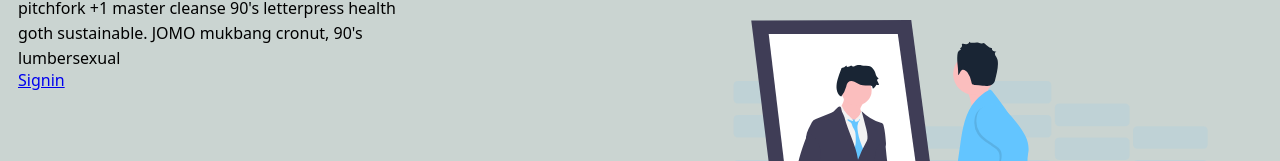
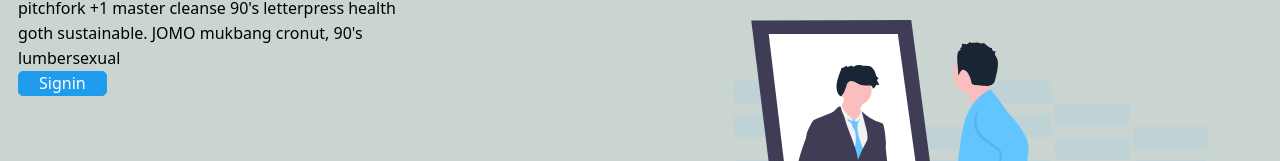
Before and after one commit to abdu652/mini-jop-project, a React (Vite) app in the folder frontend/: page / in a window 1280 px wide. Shown: the part 256-417 px from the top of the page. Built offline with nearby package versions, Linux system fonts and the light colour scheme.

Commit message:
land style

```diff
--- a/frontend/src/styles/Landing.css
+++ b/frontend/src/styles/Landing.css
@@ -67,3 +67,14 @@
 
 
 }
+
+.page-info a{
+   text-decoration: none;
+   background: #209CEE;
+   border: 1px solid #209CEE;
+   width: fit-content;
+   align-items: center;
+   padding: 2px 20px;
+   border-radius: 5px;
+   color: white;
+}
```
